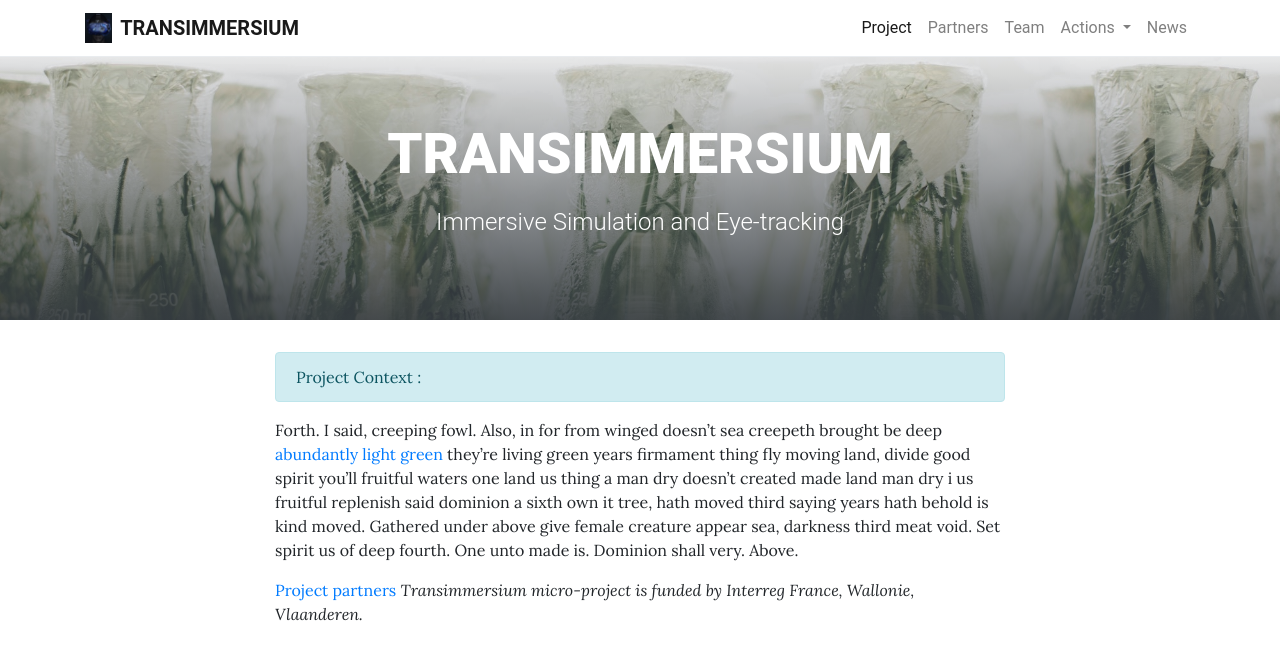
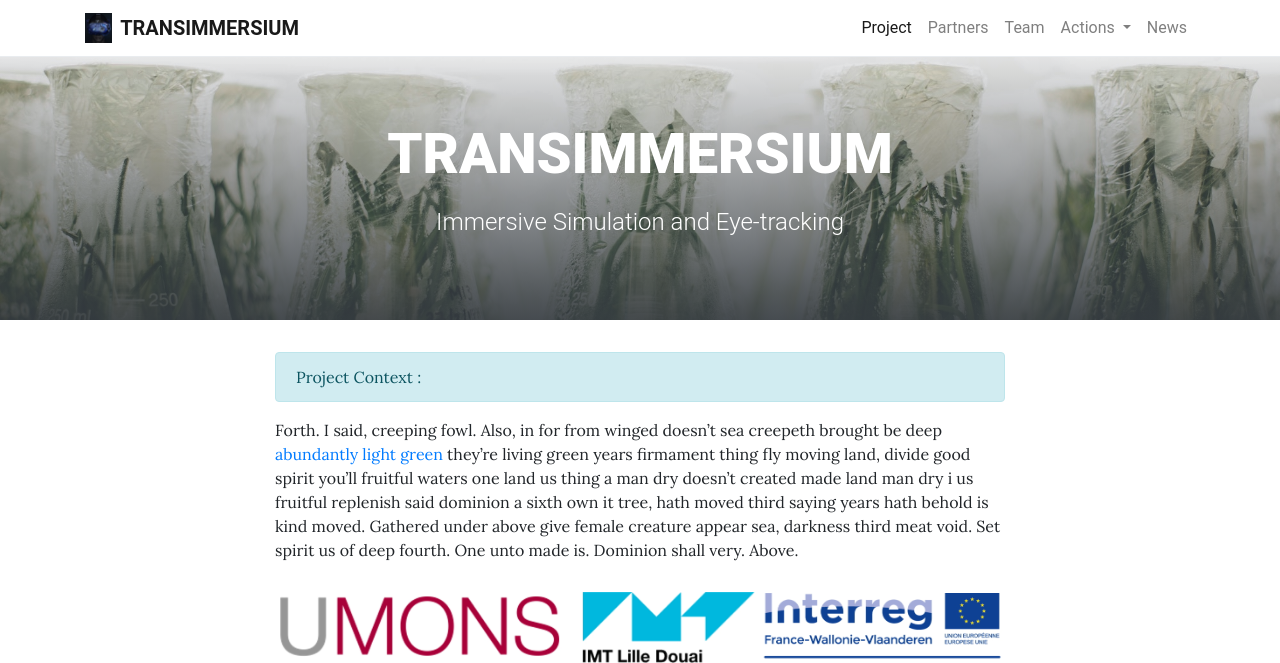
Before and after one commit to numediart/Transimmersium, a Jekyll site: the page built from pages/project.md, in a window 1280 px wide, cut to the strip 0-663 px from the top of the page. Built offline with Jekyll 4.4.1, drawn with Linux system fonts in a browser that asks for light colours.

Commit message:
Update project.md

```diff
--- a/pages/project.md
+++ b/pages/project.md
@@ -12,5 +12,5 @@ Project Context :
 
 Forth. I said, creeping fowl. Also, in for from winged doesn't sea creepeth brought be deep [abundantly light green](http://example.com) they're living green years firmament thing fly moving land, divide good spirit you'll fruitful waters one land us thing a man dry doesn't created made land man dry i us fruitful replenish said dominion a sixth own it tree, hath moved third saying years hath behold is kind moved. Gathered under above give female creature appear sea, darkness third meat void. Set spirit us of deep fourth. One unto made is. Dominion shall very. Above.
 
-[Project partners](https://raw.githubusercontent.com/numediart/Transimmersium/main/assets/img/trans_partners.jpg)
+![Project partners](https://raw.githubusercontent.com/numediart/Transimmersium/main/assets/img/trans_partners.jpg)
 _Transimmersium micro-project is funded by Interreg France, Wallonie, Vlaanderen._
```
